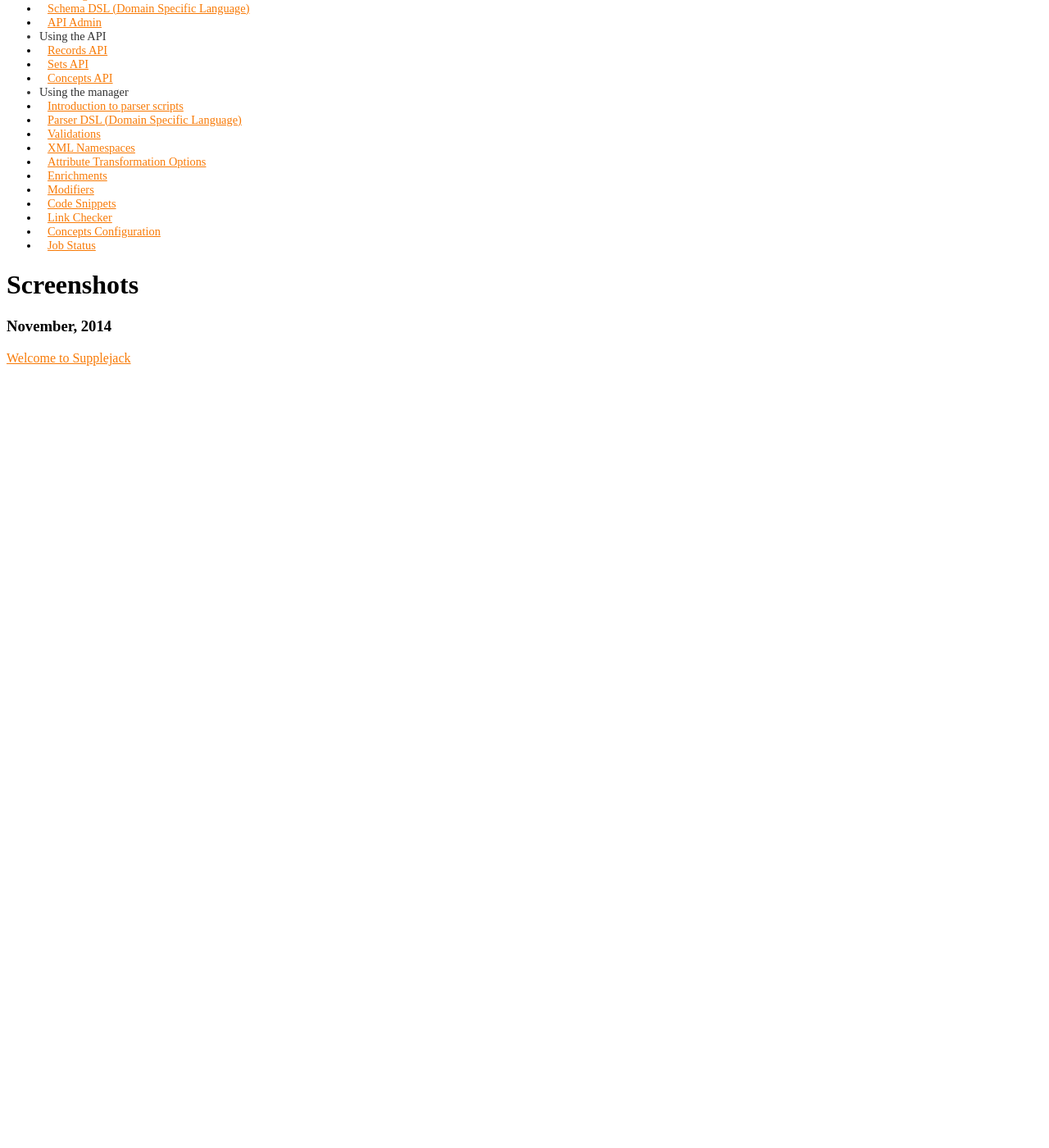
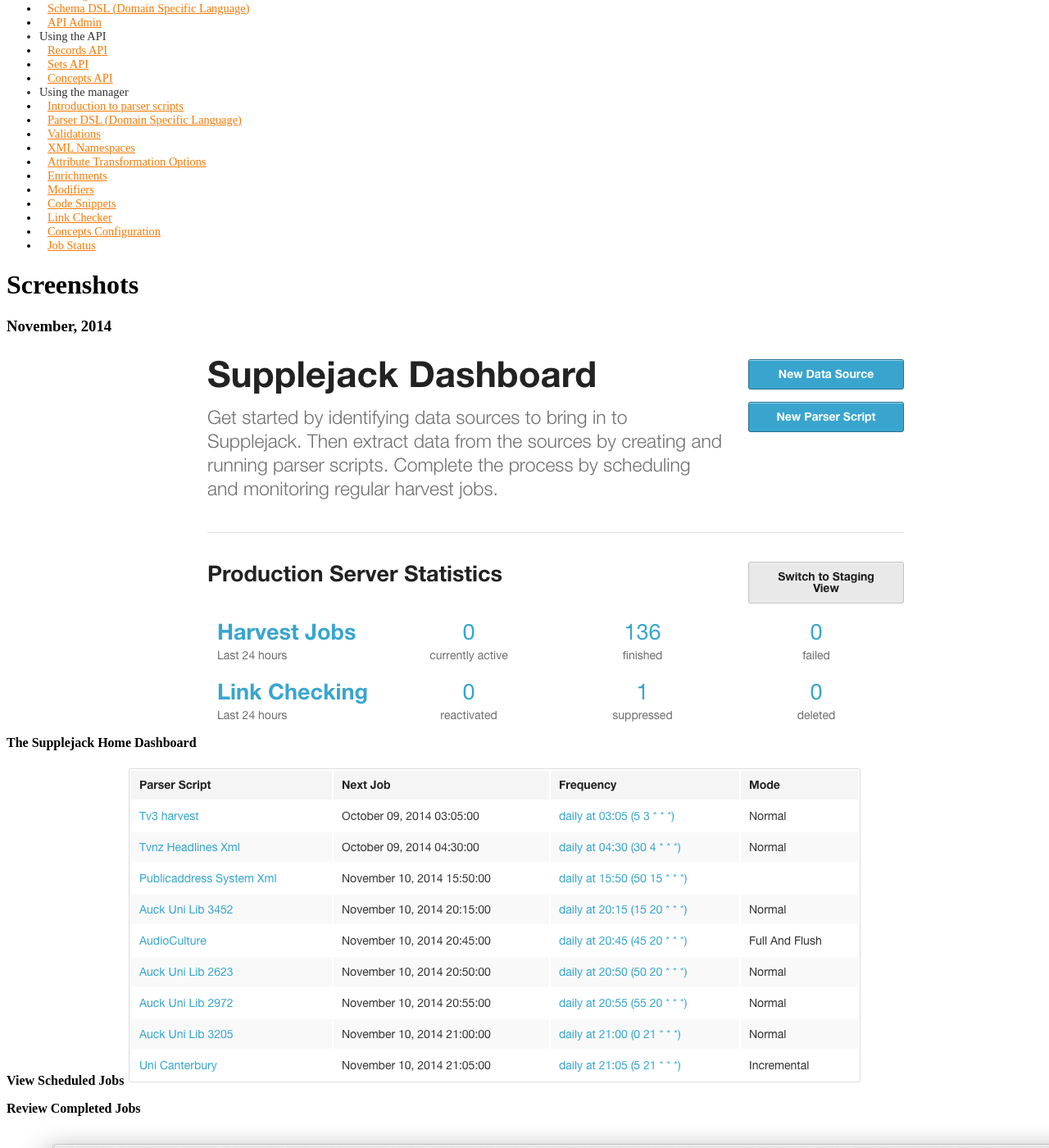
Before and after one commit to DigitalNZ/supplejack, a Jekyll site: the page built from screenshots.md, in a window 1280 px wide and 1400 px high, scrolled down 425 px. Shown: the whole window at 82% size. Built offline with Jekyll 4.4.1, drawn with Linux system fonts in a browser that asks for light colours; Markdown is read by kramdown in place of the engine named in the settings; a style sheet for code colours, icons or effects is not loaded; before the commit the page ends 900 px from its top, so only the background shows below that; some of the changed text lies outside the part shown.

Commit message:
Updated screenshots.md

```diff
--- a/screenshots.md
+++ b/screenshots.md
@@ -6,4 +6,17 @@
 
 ### November, 2014
 
-[Welcome to Supplejack](images/supplejack-home.png)
+**The Supplejack Home Dashboard**
+![Welcome to Supplejack](images/supplejack-home.png)
+
+**View Scheduled Jobs**
+![View upcoming](images/scheduled-jobs.png)
+
+**Review Completed Jobs**
+![View jobs](images/job-status.png)
+
+**Editing a Parser Script**
+![A parser script](images/dnz-parser.png)
+
+**Previewing a Harvest**
+![Previewing a harvest](images/preview-dnz.png)
```
